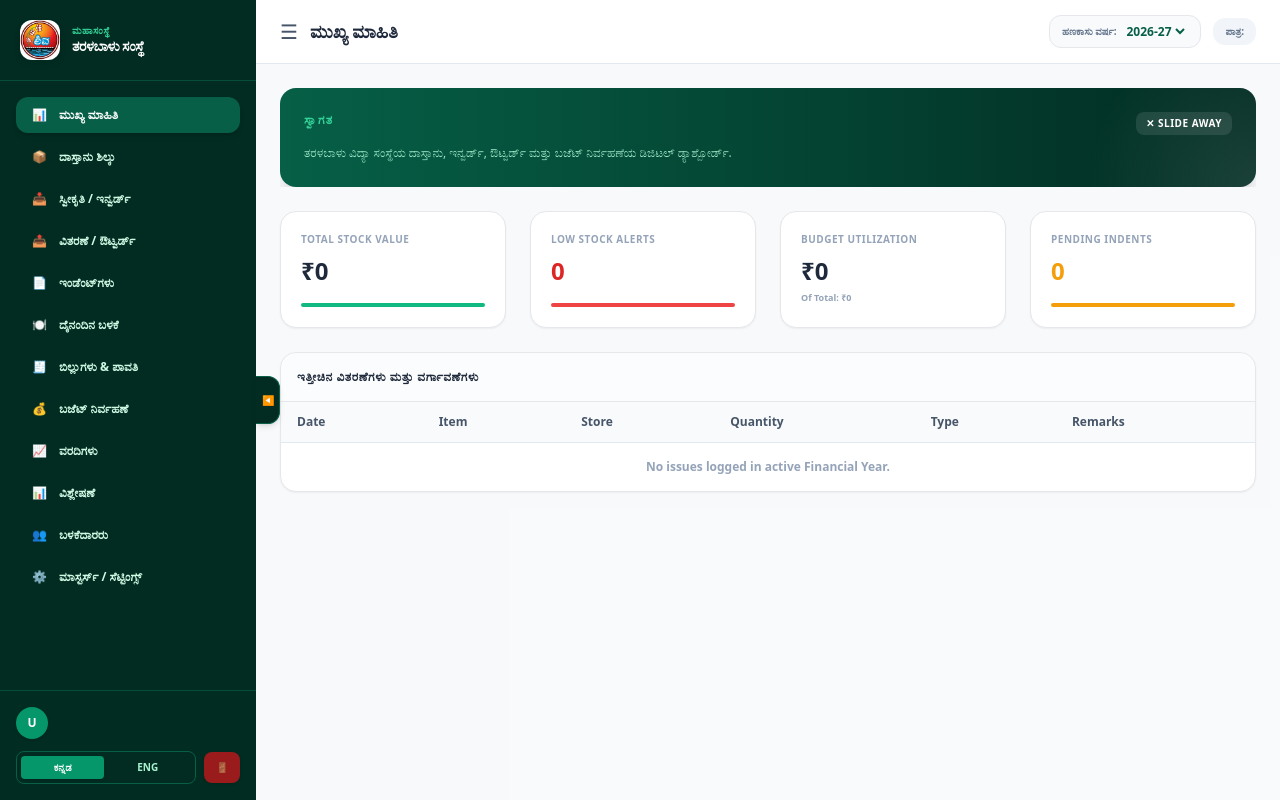
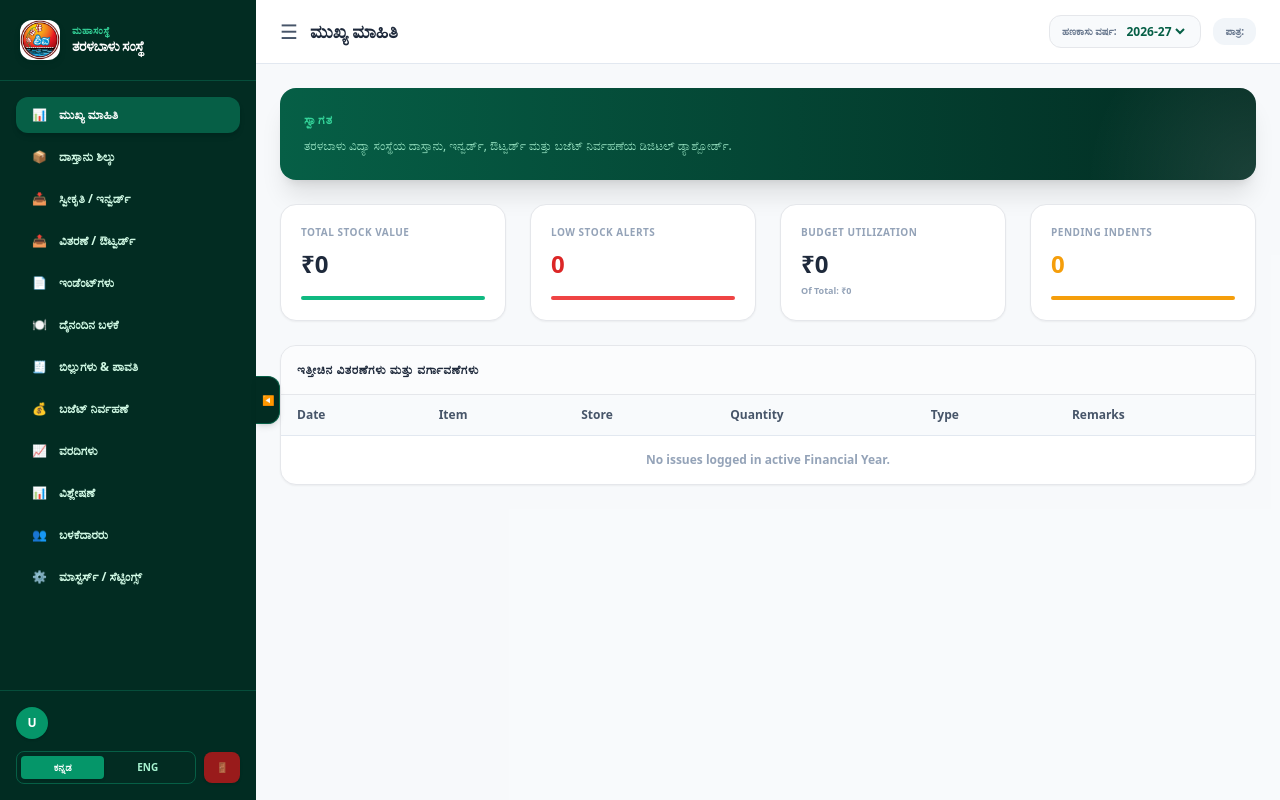
Before and after one commit to manchestertechnologies-com/taralabalu_godown_management_system, a Flask app: template templates/index.html in a window 1280 px wide. Run offline with Flask 3, Linux system fonts and the light colour scheme; the template is opened without the code that fills it, so the values that code supplies are empty; some libraries are stand-ins or nearby versions.

Commit message:
Remove dashboard welcome card sliding mechanics and trigger button

```diff
--- a/templates/index.html
+++ b/templates/index.html
@@ -178,31 +178,13 @@
             <!-- ==================== PAGE: DASHBOARD ==================== -->
             <div id="page-dashboard" class="app-page space-y-6">
                 <!-- Tailored Welcome Card -->
-                <!-- Tailored Welcome Card Container -->
-                <div id="dashboardWelcomeContainer" class="transition-all duration-500 ease-in-out overflow-hidden max-h-[300px] opacity-100">
                 <div class="bg-gradient-to-r from-emerald-800 to-emerald-950 rounded-2xl p-6 text-white shadow-xl relative overflow-hidden">
                     <div class="relative z-10 space-y-2">
-                            <div class="flex justify-between items-start">
-                                <div>
                         <h2 class="text-xs font-bold uppercase tracking-widest text-emerald-400" data-kn="ಸ್ವಾಗತ" data-en="Welcome Back">ಸ್ವಾಗತ</h2>
                         <h1 class="text-xl sm:text-2xl font-black leading-tight" id="lblDashboardWelcomeUser">ತರಳಬಾಳು ದಾಸ್ತಾನು ವ್ಯವಸ್ಥೆ</h1>
-                                </div>
-                                <!-- Slide Close Button -->
-                                <button onclick="slideDashboardWelcome(false)" class="bg-white/10 hover:bg-white/20 text-white rounded-lg px-2.5 py-1 transition text-[10px] font-bold uppercase tracking-wider" title="Slide Away">
-                                    ✕ Slide Away
-                                </button>
-                            </div>
                         <p class="text-xs text-emerald-200/90 leading-relaxed max-w-xl" data-kn="ತರಳಬಾಳು ವಿದ್ಯಾ ಸಂಸ್ಥೆಯ ದಾಸ್ತಾನು, ಇನ್ವರ್ಡ್, ಔಟ್ವರ್ಡ್ ಮತ್ತು ಬಜೆಟ್ ನಿರ್ವಹಣೆಯ ಡಿಜಿಟಲ್ ಡ್ಯಾಶ್ಬೋರ್ಡ್." data-en="Digital dashboard for real-time stock balances, inward, outward ledger tracking, and budget utilization.">ತರಳಬಾಳು ವಿದ್ಯಾ ಸಂಸ್ಥೆಯ ದಾಸ್ತಾನು, ಇನ್ವರ್ಡ್, ಔಟ್ವರ್ಡ್ ಮತ್ತು ಬಜೆಟ್ ನಿರ್ವಹಣೆಯ ಡಿಜಿಟಲ್ ಡ್ಯಾಶ್ಬೋರ್ಡ್.</p>
                     </div>
                     <div class="absolute right-0 bottom-0 top-0 w-1/3 opacity-10 bg-[radial-gradient(circle_at_bottom_right,var(--tw-gradient-stops))] from-white via-transparent to-transparent hidden md:block"></div>
-                    </div>
-                </div>
-
-                <!-- Trigger to slide it back down -->
-                <div id="dashboardWelcomeTrigger" class="hidden transition-all duration-300">
-                    <button onclick="slideDashboardWelcome(true)" class="bg-emerald-800 hover:bg-emerald-900 text-white text-[10px] font-bold px-3 py-1.5 rounded-xl transition shadow flex items-center gap-1">
-                        <span>📖</span> <span data-kn="ಬ್ಯಾನರ್ ತೋರಿಸು" data-en="Show Welcome Banner">Show Welcome Banner</span>
-                    </button>
                 </div>
 
                 <!-- Stats summary grid -->
@@ -3016,25 +2998,6 @@
         }
 
 
-        // ==================== SLIDING WELCOME BANNER ====================
-        function slideDashboardWelcome(show) {
-            const container = document.getElementById('dashboardWelcomeContainer');
-            const trigger = document.getElementById('dashboardWelcomeTrigger');
-            if (!container || !trigger) return;
-
-            if (show) {
-                container.classList.remove('max-h-0', 'opacity-0');
-                container.classList.add('max-h-[300px]', 'opacity-100');
-                trigger.classList.add('hidden');
-                localStorage.setItem('welcomeBannerVisible', 'true');
-            } else {
-                container.classList.add('max-h-0', 'opacity-0');
-                container.classList.remove('max-h-[300px]', 'opacity-100');
-                trigger.classList.remove('hidden');
-                localStorage.setItem('welcomeBannerVisible', 'false');
-            }
-        }
-
         // ==================== INITIALIZATION ====================
 
         window.addEventListener('DOMContentLoaded', () => {
@@ -3058,10 +3021,6 @@
 
             // Set Year Selector value
             document.getElementById('selectFinancialYear').value = currentFY;
-
-            // Set banner sliding preference
-            const bannerVisible = localStorage.getItem('welcomeBannerVisible') !== 'false';
-            slideDashboardWelcome(bannerVisible);
         });
     </script>
 </body>
```
Lines whose indentation alone changed are shown as unchanged.
